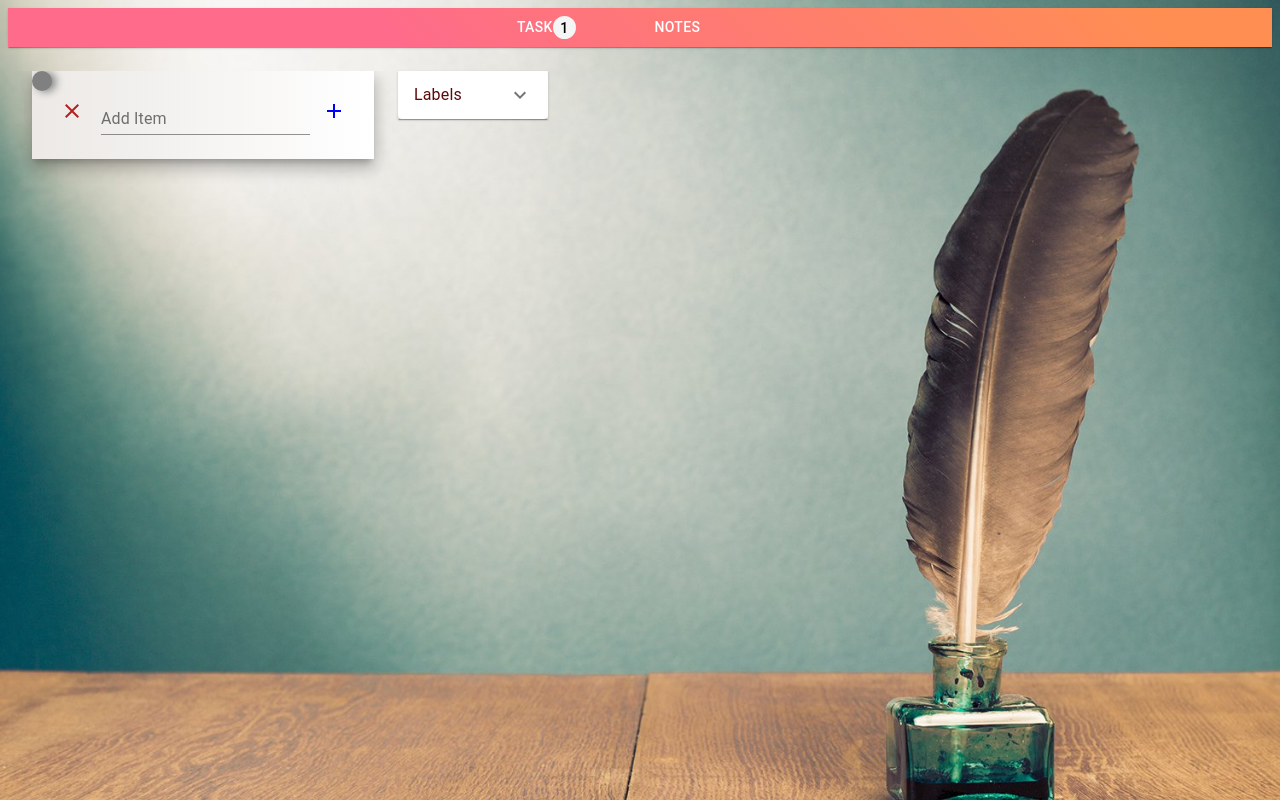
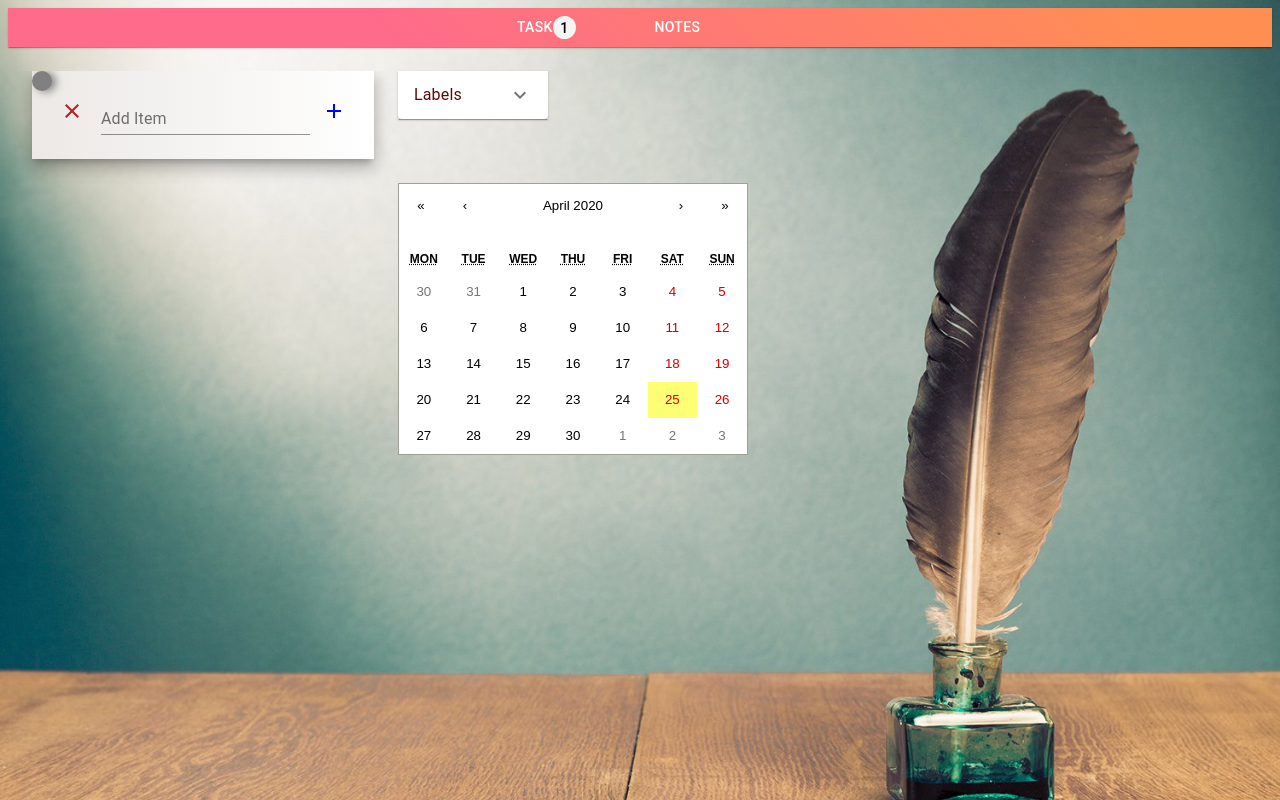
Before and after one commit to suman-kr/redesigned-happiness, a React app: page /todo in a window 1280 px wide. Built offline with nearby package versions, Linux system fonts and the light colour scheme.

Commit message:
:sparkles: Add calendar

```diff
--- a/src/components/TaskCard.tsx
+++ b/src/components/TaskCard.tsx
@@ -14,6 +14,8 @@ import { LabelsCollapse } from './LabelsCollapse';
 import { TaskLabel } from './TaskLabel';
 import 'animate.css';
 import { Alerts } from './Alerts';
+import Calendar from 'react-calendar';
+import 'react-calendar/dist/Calendar.css';
 
 export class TodoCard extends React.Component<Props, State> {
   constructor(props: Props) {
@@ -188,7 +190,9 @@ export class TodoCard extends React.Component<Props, State> {
         filterCard={this.filterFunction}
         unsetFilter={this.unsetFilter}
       />,
-      this.alertify()
+      <Calendar />,
+      this.alertify(),
+
     ];
   }
 }
--- a/src/styles/index.css
+++ b/src/styles/index.css
@@ -50,3 +50,10 @@ a {
     max-width: 100% !important;
   }
 }
+
+.react-calendar {
+  display: grid !important;
+  margin-top: 4em !important;
+  max-width: 50em !important;
+  width: auto;
+}
```
